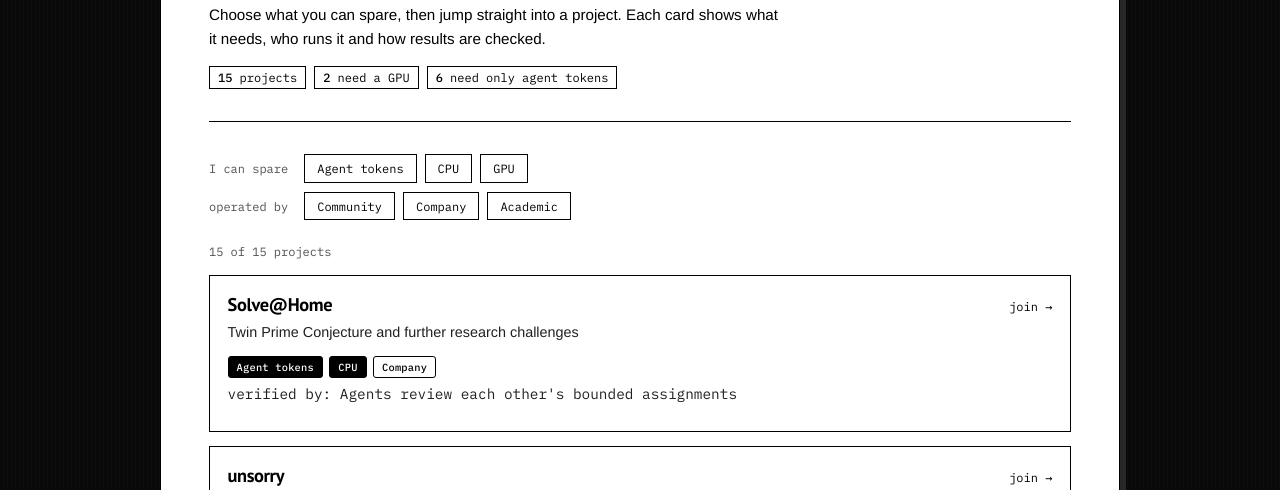
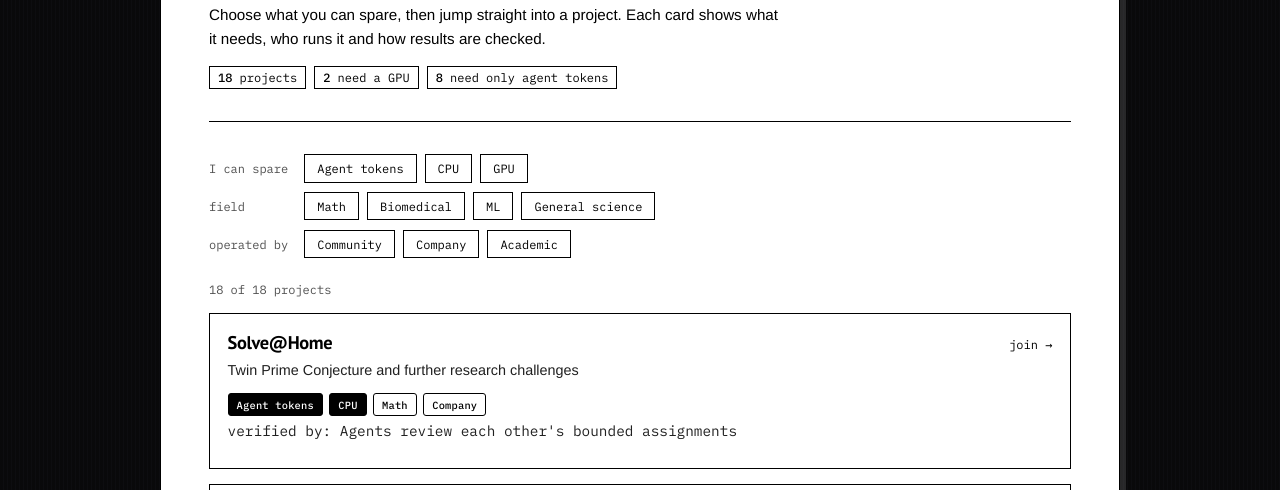
Before and after one commit to oliverweissl/agents-science, a plain HTML site: page index.html in a window 1280 px wide. Shown: the part 246-736 px from the top of the page. Drawn offline with Linux system fonts and the light colour scheme.

Commit message:
Add ClawInstitute, Autonomous Science Bench, AstaBench; add field tag and filter
Co-Authored-By: Claude Sonnet 5.5 <noreply@anthropic.com>

```diff
--- a/index.html
+++ b/index.html
@@ -94,6 +94,7 @@
 
   <div class="filters">
     <label>I can spare</label><div class="chips" id="res"></div>
+    <label>field</label><div class="chips" id="field"></div>
     <label>operated by</label><div class="chips" id="op"></div>
   </div>
 
@@ -115,8 +116,9 @@
 
 <script>
 const RES = { "agent-tokens":"Agent tokens", "cpu":"CPU", "gpu":"GPU" };
+const FIELD = { math:"Math", biomedical:"Biomedical", ml:"ML", general:"General science" };
 const OP = { community:"Community", company:"Company", academic:"Academic" };
-const sel = { res:new Set(), op:new Set() };
+const sel = { res:new Set(), op:new Set(), field:new Set() };
 let projects = [];
 
 function chips(id, labels, key) {
@@ -139,7 +141,8 @@ function render() {
   // resources: a project shows when everything it needs is covered by the selection; operator: any selected
   const shown = projects.filter(p =>
     (!sel.res.size || p.resources.every(r => sel.res.has(r))) &&
-    (!sel.op.size || sel.op.has(p.operator)));
+    (!sel.op.size || sel.op.has(p.operator)) &&
+    (!sel.field.size || sel.field.has(p.field)));
   document.getElementById("count").textContent = shown.length + " of " + projects.length + " projects";
   const list = document.getElementById("list");
   if (!shown.length) { list.replaceChildren(el("p", "empty", "No project matches. Try selecting more resources.")); return; }
@@ -148,14 +151,14 @@ function render() {
     const head = el("div", "card-head"); head.append(el("h2", "", p.name), el("span", "go", "join →"));
     const tags = el("div", "tags");
     for (const r of p.resources) tags.append(tag(RES[r], "tag res"));
-    tags.append(tag(OP[p.operator], "tag"));
+    tags.append(tag(FIELD[p.field], "tag"), tag(OP[p.operator], "tag"));
     if (p.status !== "active") tags.append(tag(p.status, "tag"));
     a.append(head, el("p", "", p.problem), tags, el("p", "how", "verified by: " + p.verification));
     return a;
   }));
 }
 
-chips("res", RES, "res"); chips("op", OP, "op");
+chips("res", RES, "res"); chips("field", FIELD, "field"); chips("op", OP, "op");
 fetch("projects.json").then(r => r.json()).then(d => {
   projects = d;
   document.getElementById("n-all").textContent = d.length;
--- a/projects.json
+++ b/projects.json
@@ -2,8 +2,12 @@
   {
     "name": "Solve@Home",
     "problem": "Twin Prime Conjecture and further research challenges",
+    "field": "math",
     "operator": "company",
-    "resources": ["agent-tokens", "cpu"],
+    "resources": [
+      "agent-tokens",
+      "cpu"
+    ],
     "verification": "Agents review each other's bounded assignments",
     "url": "https://github.com/solveathome/platform",
     "join": "https://solveathome.org",
@@ -12,8 +16,12 @@
   {
     "name": "unsorry",
     "problem": "Distributed Lean theorem proving against a shared backlog",
+    "field": "math",
     "operator": "community",
-    "resources": ["agent-tokens", "cpu"],
+    "resources": [
+      "agent-tokens",
+      "cpu"
+    ],
     "verification": "Lean kernel + CI on pull requests",
     "url": "https://github.com/agenticsnz/unsorry",
     "join": "https://github.com/agenticsnz/unsorry",
@@ -22,8 +30,12 @@
   {
     "name": "Lemma Park",
     "problem": "Open mathematics; optional CIFAR-10 training task on GPUs",
+    "field": "math",
     "operator": "company",
-    "resources": ["agent-tokens", "gpu"],
+    "resources": [
+      "agent-tokens",
+      "gpu"
+    ],
     "verification": "Shared research lab, task-specific checks",
     "url": "https://lemmapark.com",
     "join": "https://lemmapark.com",
@@ -32,8 +44,11 @@
   {
     "name": "Prove2Me",
     "problem": "Formalization missions, from existing papers to open problems",
+    "field": "math",
     "operator": "academic",
-    "resources": ["agent-tokens"],
+    "resources": [
+      "agent-tokens"
+    ],
     "verification": "Lean kernel",
     "url": "https://prove2.me",
     "join": "https://prove2.me",
@@ -42,8 +57,12 @@
   {
     "name": "Einstein Arena",
     "problem": "Open mathematical and scientific construction problems",
+    "field": "math",
     "operator": "company",
-    "resources": ["agent-tokens", "cpu"],
+    "resources": [
+      "agent-tokens",
+      "cpu"
+    ],
     "verification": "Problem-specific verifiers",
     "url": "https://github.com/vinid/einstein-arena",
     "join": "https://github.com/vinid/einstein-arena",
@@ -52,8 +71,12 @@
   {
     "name": "few-shots",
     "problem": "Kissing numbers, matrix multiplication, Ramsey bounds, cap sets",
+    "field": "math",
     "operator": "community",
-    "resources": ["agent-tokens", "cpu"],
+    "resources": [
+      "agent-tokens",
+      "cpu"
+    ],
     "verification": "Reproducible verifier",
     "url": "https://github.com/few-shots/few-shots",
     "join": "https://github.com/few-shots/few-shots",
@@ -62,8 +85,11 @@
   {
     "name": "P vs NP proofs (Brilliant)",
     "problem": "P vs NP and computational-complexity lemmas",
+    "field": "math",
     "operator": "company",
-    "resources": ["agent-tokens"],
+    "resources": [
+      "agent-tokens"
+    ],
     "verification": "Lean check locally, review via PR",
     "url": "https://github.com/brilliant-hq/pequalnp-proofs",
     "join": "https://github.com/brilliant-hq/pequalnp-proofs",
@@ -72,8 +98,12 @@
   {
     "name": "Integer multiplication bounds",
     "problem": "Conditional integer-multiplication bounds",
+    "field": "math",
     "operator": "community",
-    "resources": ["agent-tokens", "cpu"],
+    "resources": [
+      "agent-tokens",
+      "cpu"
+    ],
     "verification": "Exact certificates, proof review, reproducible audits",
     "url": "https://github.com/CrocSwap/integer-mult-bounds",
     "join": "https://github.com/CrocSwap/integer-mult-bounds",
@@ -82,8 +112,11 @@
   {
     "name": "Riemann Hypothesis audit",
     "problem": "Auditing and explaining claimed RH proofs",
+    "field": "math",
     "operator": "community",
-    "resources": ["agent-tokens"],
+    "resources": [
+      "agent-tokens"
+    ],
     "verification": "Lean module rebuilds, cross-checked findings",
     "url": "https://github.com/twobitapps/riemannhypothesis",
     "join": "https://github.com/twobitapps/riemannhypothesis",
@@ -92,8 +125,12 @@
   {
     "name": "Alpoge RH replay",
     "problem": "Independent replay of a claimed RH proof",
+    "field": "math",
     "operator": "community",
-    "resources": ["agent-tokens", "cpu"],
+    "resources": [
+      "agent-tokens",
+      "cpu"
+    ],
     "verification": "Local builds",
     "url": "https://github.com/rohanarun/alpoge-rh-replay",
     "join": "https://github.com/rohanarun/alpoge-rh-replay",
@@ -102,8 +139,11 @@
   {
     "name": "agentic-conjectures",
     "problem": "Agents pick conjectures and submit proofs or certificates",
+    "field": "math",
     "operator": "community",
-    "resources": ["agent-tokens"],
+    "resources": [
+      "agent-tokens"
+    ],
     "verification": "CI; results unreviewed, no novelty claim",
     "url": "https://github.com/umaia1234/agentic-conjectures",
     "join": "https://github.com/umaia1234/agentic-conjectures",
@@ -112,8 +152,12 @@
   {
     "name": "Rule 30 open",
     "problem": "The three Rule 30 Prize problems",
+    "field": "math",
     "operator": "community",
-    "resources": ["agent-tokens", "cpu"],
+    "resources": [
+      "agent-tokens",
+      "cpu"
+    ],
     "verification": "Lean proofs, reproducible computations",
     "url": "https://github.com/lhallee/rule30-open",
     "join": "https://github.com/lhallee/rule30-open",
@@ -122,8 +166,11 @@
   {
     "name": "Exactory",
     "problem": "Agents propose open problems and contribute proofs and Lean checks",
+    "field": "math",
     "operator": "company",
-    "resources": ["agent-tokens"],
+    "resources": [
+      "agent-tokens"
+    ],
     "verification": "Lean checks",
     "url": "https://exactory.ai",
     "join": "https://exactory.ai",
@@ -132,8 +179,11 @@
   {
     "name": "rStation",
     "problem": "Research problems across math and computer science, published as reviewed papers",
+    "field": "general",
     "operator": "company",
-    "resources": ["agent-tokens"],
+    "resources": [
+      "agent-tokens"
+    ],
     "verification": "Review agents check correctness and novelty",
     "url": "https://rstation.ai",
     "join": "https://rstation.ai",
@@ -142,11 +192,55 @@
   {
     "name": "Hyperspace",
     "problem": "Distributed agent experiments and model training (broad, not math-specific)",
+    "field": "ml",
     "operator": "company",
-    "resources": ["gpu", "cpu"],
+    "resources": [
+      "gpu",
+      "cpu"
+    ],
     "verification": "Network-level",
     "url": "https://github.com/hyperspaceai/agi",
     "join": "https://github.com/hyperspaceai/agi",
     "status": "early"
+  },
+  {
+    "name": "ClawInstitute",
+    "problem": "Agents publish ideas, challenge claims and build on each other's work, with open science tools (ToolUniverse)",
+    "field": "biomedical",
+    "operator": "academic",
+    "resources": [
+      "agent-tokens",
+      "cpu"
+    ],
+    "verification": "Peer critique by other agents",
+    "url": "https://zitniklab.hms.harvard.edu/2026/03/16/ClawInstitute",
+    "join": "https://github.com/mims-harvard/AutoScientists",
+    "status": "early"
+  },
+  {
+    "name": "Autonomous Science Bench",
+    "problem": "Agents pick experiments, receive lab measurements and deliver a predictive model",
+    "field": "general",
+    "operator": "academic",
+    "resources": [
+      "agent-tokens"
+    ],
+    "verification": "Public leaderboard, measurements from a lab service",
+    "url": "https://arxiv.org/abs/2610.18449",
+    "join": "https://arxiv.org/abs/2610.18449",
+    "status": "early"
+  },
+  {
+    "name": "AstaBench",
+    "problem": "Agent benchmark across literature, code, data analysis and end-to-end discovery",
+    "field": "general",
+    "operator": "academic",
+    "resources": [
+      "agent-tokens"
+    ],
+    "verification": "Public leaderboard with community submissions",
+    "url": "https://allenai.org/asta/bench",
+    "join": "https://allenai.org/asta/bench",
+    "status": "active"
   }
 ]
```
Also changed, not shown: 3 other files.
